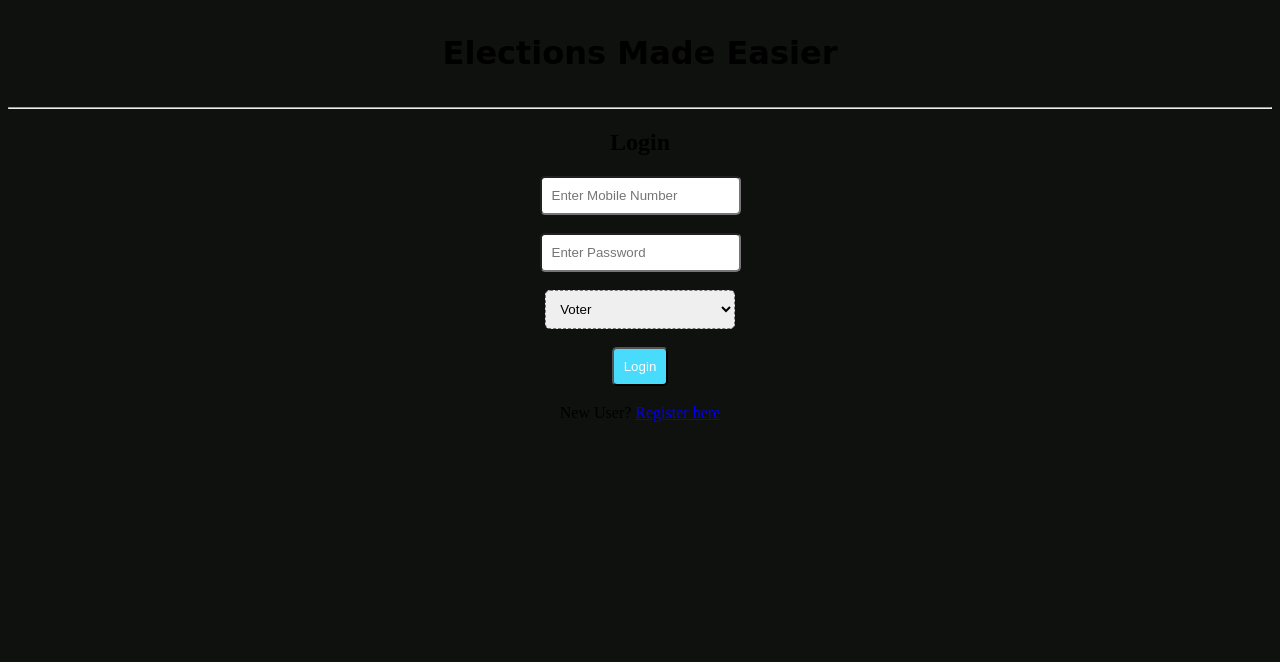
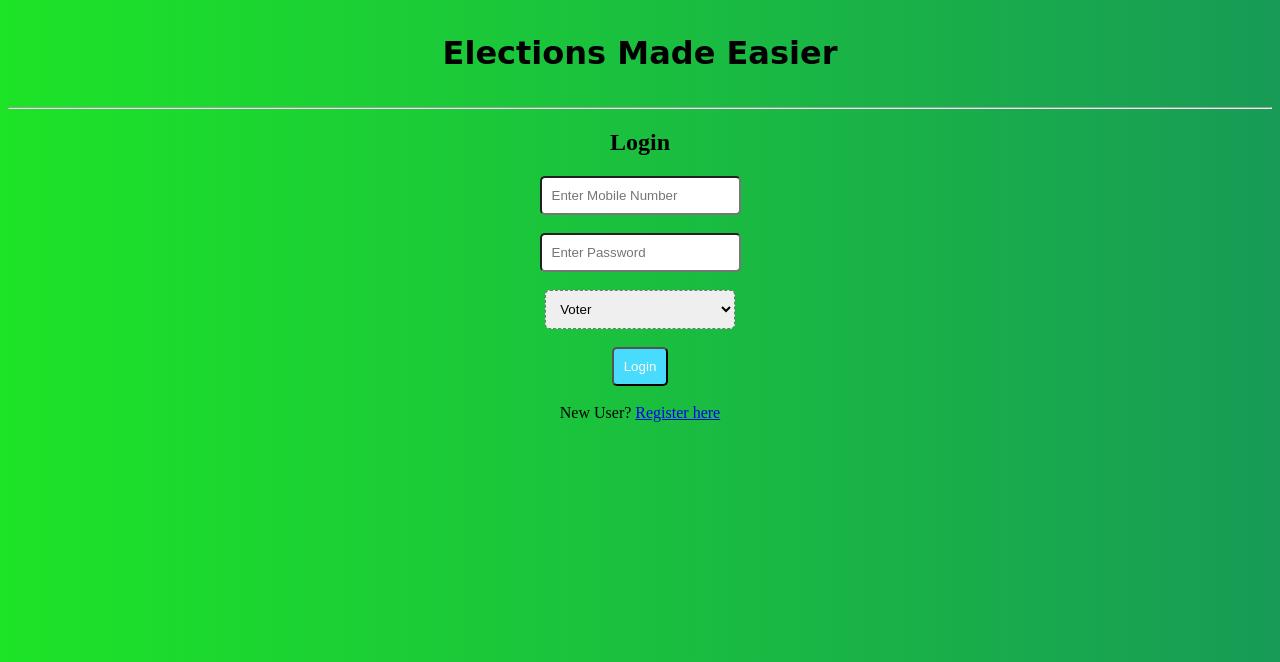
Before and after one commit to imadityakumar/Elections-Made-Easier, a PHP site: page / in a window 1280 px wide. Shown: the top 662 px of the page. Run offline with PHP 8.4, Linux system fonts and the light colour scheme.

Commit message:
Update stylesheet.css

```diff
--- a/css/stylesheet.css
+++ b/css/stylesheet.css
@@ -1,6 +1,6 @@
 body {
   text-align: center;
-  background-color: #0f110e;
+  background: linear-gradient(to right, #1de427 0%, #146f72 160%);
 }
 
 #headersection {
```
